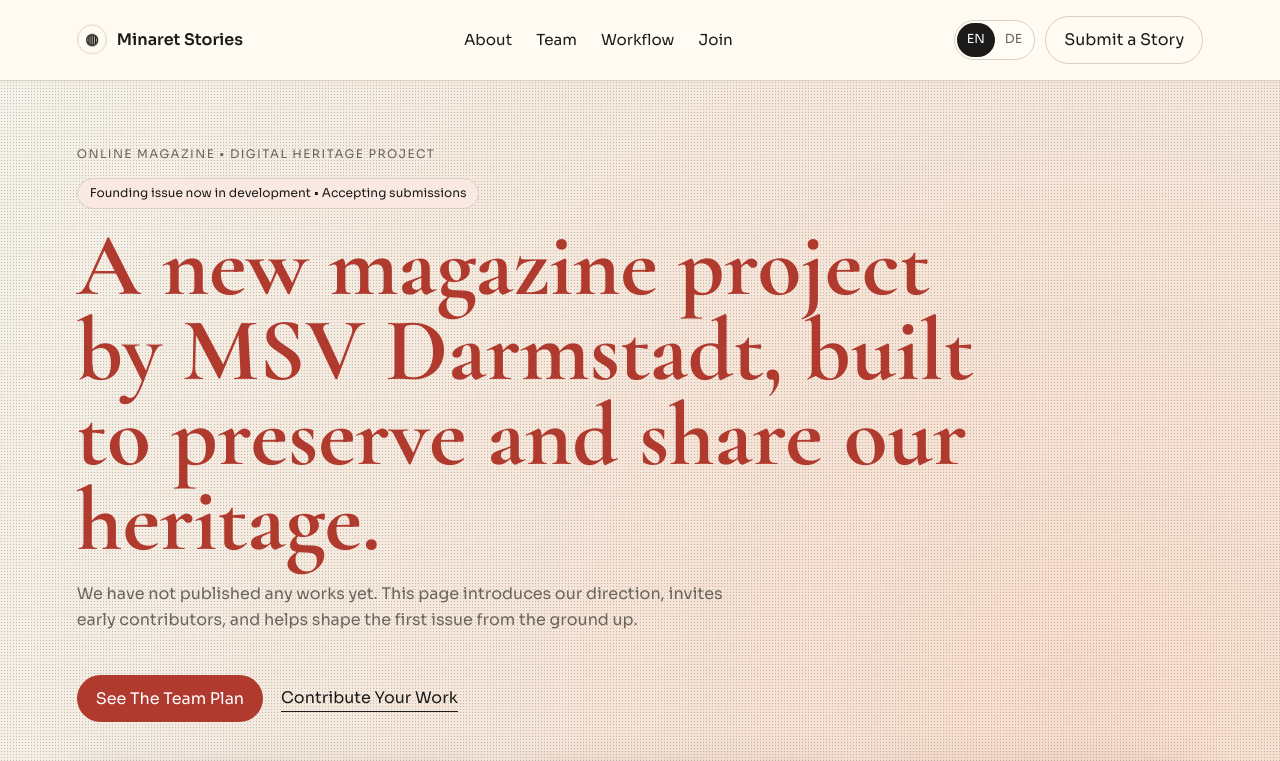
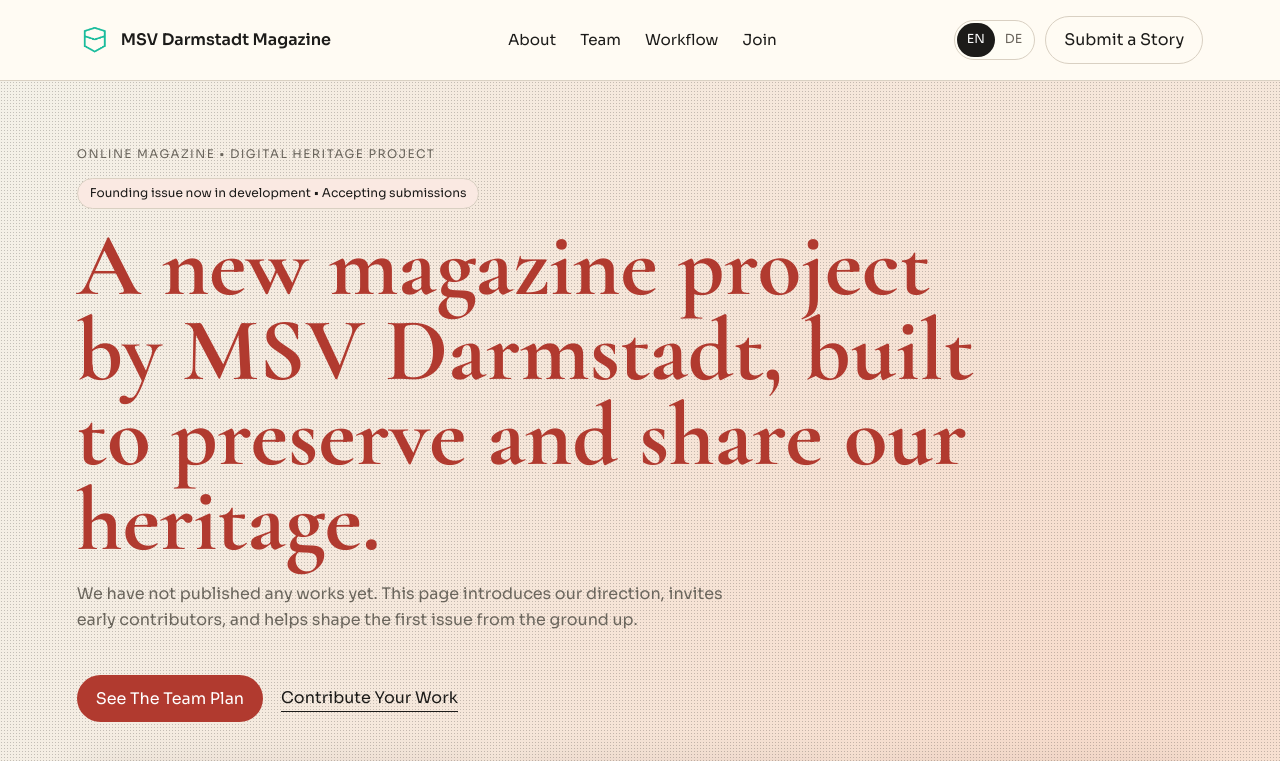
Before and after one commit to Amjad-MA5/magazine-app, a plain HTML site: page index.html in a window 1280 px wide. Shown: the top 761 px of the page. Drawn offline with nearby package versions, Linux system fonts and the light colour scheme.

Commit message:
adds small branding

```diff
--- a/index.html
+++ b/index.html
@@ -3,7 +3,7 @@
   <head>
     <meta charset="UTF-8" />
     <meta name="viewport" content="width=device-width, initial-scale=1.0" />
-    <title>Minaret Stories | Digital Heritage Magazine</title>
+    <title>MSV Darmstadt Magazine | Digital Heritage Magazine</title>
     <meta
       name="description"
       content="A pre-launch online magazine and digital heritage project by MSV Darmstadt, now collecting founding submissions."
@@ -22,8 +22,12 @@
 
     <header class="site-header">
       <a href="#" class="brand">
-        <span class="brand-mark">◍</span>
-        <span class="brand-text">Minaret Stories</span>
+        <img
+          class="brand-logo"
+          src="B1 Logo-Symbol-Grün.png"
+          alt="MSV Darmstadt Magazine logo"
+        />
+        <span class="brand-text">MSV Darmstadt Magazine</span>
       </a>
       <nav class="site-nav">
         <a href="#about" data-i18n="navAbout">About</a>
--- a/styles.css
+++ b/styles.css
@@ -73,15 +73,11 @@ body {
   font-weight: 600;
 }
 
-.brand-mark {
-  width: 30px;
-  height: 30px;
-  border: 1px solid var(--line);
-  border-radius: 50%;
-  display: grid;
-  place-items: center;
-  font-size: 0.95rem;
-  animation: orbit 8s ease-in-out infinite;
+.brand-logo {
+  width: 34px;
+  height: 34px;
+  display: block;
+  object-fit: contain;
 }
 
 .site-nav {
```
Also changed, not shown: B1 Logo-Symbol-Grün.png (added).
